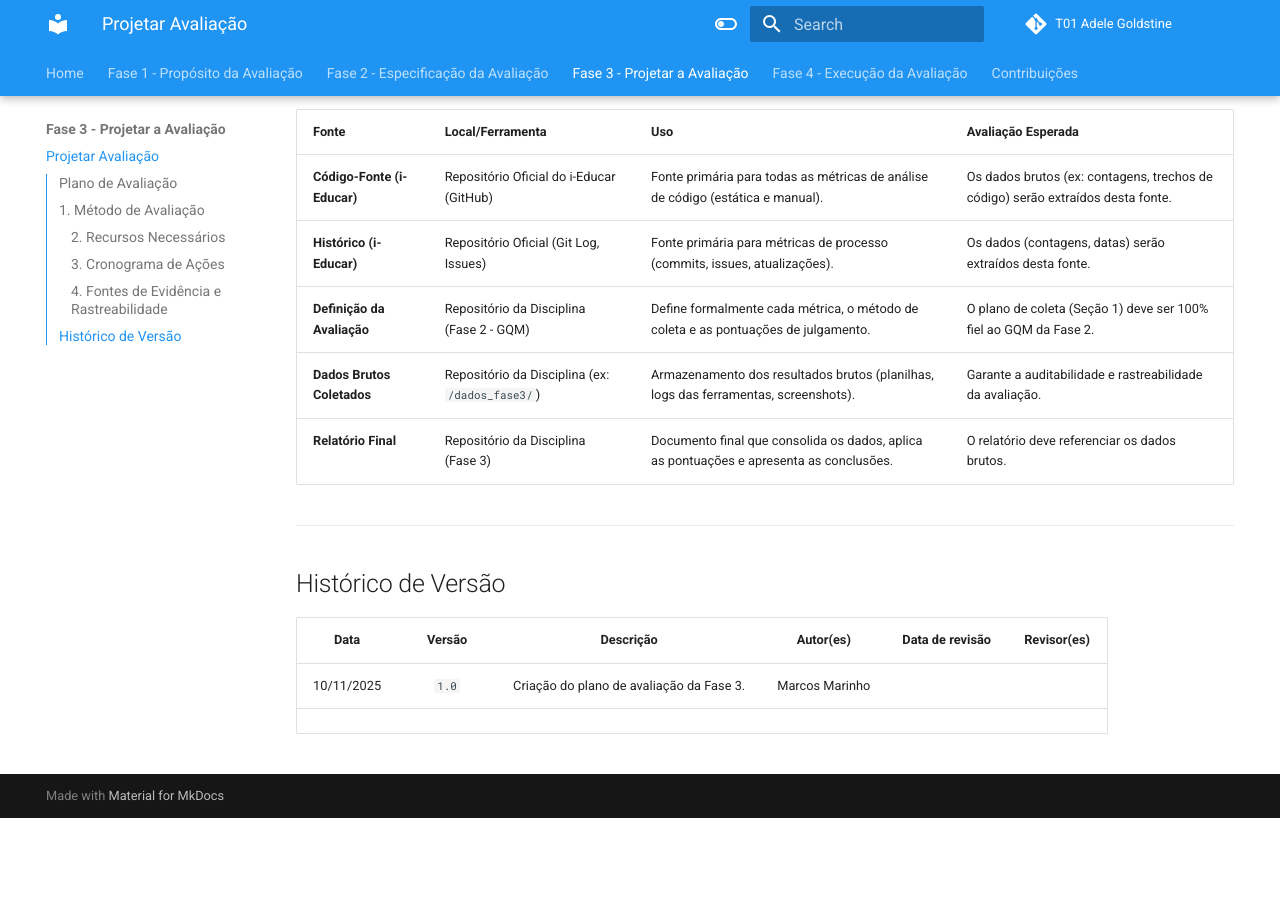
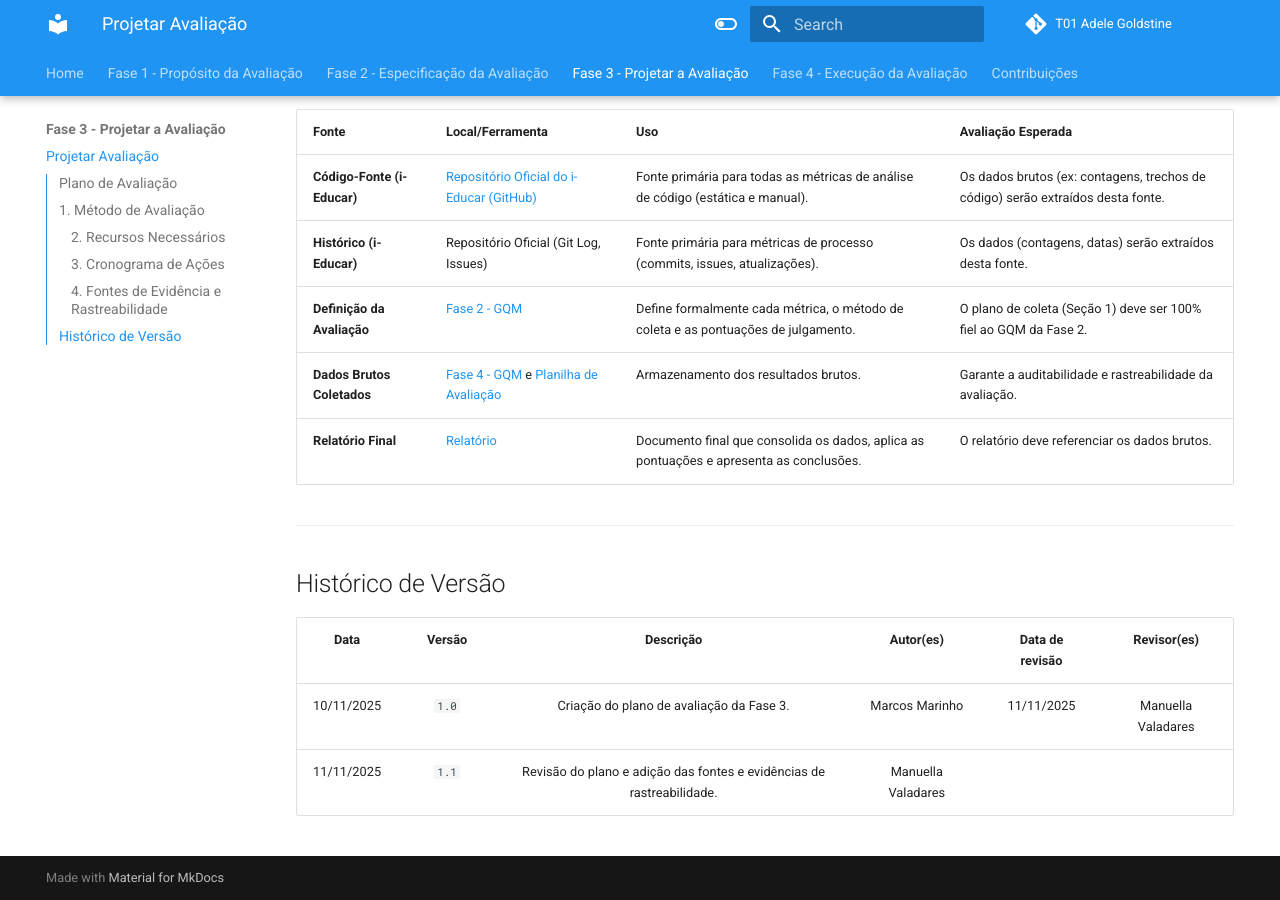
Before and after one commit to FCTE-Qualidade-de-Software-1/2025-2_T01_ADELE-GOLDSTINE, an MkDocs documentation site: the page built from docs/fase_3/projetar.md, in a window 1280 px wide and 900 px high, scrolled down 3416 px. Built offline with MkDocs 1.6.1 and Material for MkDocs 9.7.7, drawn with Linux system fonts in a browser that asks for light colours; comment, search, counter and statistics services are not loaded; before the commit the page ends 4234 px from its top, so only the background shows below that.

Commit message:
docs: adiciona a planilha e os links de rastreabilidade na fase 3

```diff
--- a/docs/fase_3/projetar.md
+++ b/docs/fase_3/projetar.md
@@ -60,11 +60,11 @@ Os seguintes documentos e fontes serão usados para garantir a rastreabilidade e
 
 | **Fonte** | **Local/Ferramenta** | **Uso** | **Avaliação Esperada** |
 | --- | --- | --- | --- |
-| **Código-Fonte (i-Educar)** | Repositório Oficial do i-Educar (GitHub) | Fonte primária para todas as métricas de análise de código (estática e manual). | Os dados brutos (ex: contagens, trechos de código) serão extraídos desta fonte. |
+| **Código-Fonte (i-Educar)** | [Repositório Oficial do i-Educar (GitHub)](https://github.com/portabilis/i-educar) | Fonte primária para todas as métricas de análise de código (estática e manual). | Os dados brutos (ex: contagens, trechos de código) serão extraídos desta fonte. |
 | **Histórico (i-Educar)** | Repositório Oficial (Git Log, Issues) | Fonte primária para métricas de processo (commits, issues, atualizações). | Os dados (contagens, datas) serão extraídos desta fonte. |
-| **Definição da Avaliação** | Repositório da Disciplina (Fase 2 - GQM) | Define formalmente cada métrica, o método de coleta e as pontuações de julgamento. | O plano de coleta (Seção 1) deve ser 100% fiel ao GQM da Fase 2. |
-| **Dados Brutos Coletados** | Repositório da Disciplina (ex: `/dados_fase3/`) | Armazenamento dos resultados brutos (planilhas, logs das ferramentas, screenshots). | Garante a auditabilidade e rastreabilidade da avaliação. |
-| **Relatório Final** | Repositório da Disciplina (Fase 3) | Documento final que consolida os dados, aplica as pontuações e apresenta as conclusões. | O relatório deve referenciar os dados brutos. |
+| **Definição da Avaliação** | [Fase 2 - GQM](../fase_2/introducao_gqm.md) | Define formalmente cada métrica, o método de coleta e as pontuações de julgamento. | O plano de coleta (Seção 1) deve ser 100% fiel ao GQM da Fase 2. |
+| **Dados Brutos Coletados** | [Fase 4 - GQM](../fase_4/) e [Planilha de Avaliação](https://docs.google.com/spreadsheets/d/1xK9J1rp2x5ZSQL_L3FXkUHIDdK44DdboHlh9b1tmC_k/edit?hl=pt-br&gid=0#gid=0) | Armazenamento dos resultados brutos. | Garante a auditabilidade e rastreabilidade da avaliação. |
+| **Relatório Final** | [Relatório]() | Documento final que consolida os dados, aplica as pontuações e apresenta as conclusões. | O relatório deve referenciar os dados brutos. |
 
 -----
 
@@ -72,5 +72,5 @@ Os seguintes documentos e fontes serão usados para garantir a rastreabilidade e
 
 | Data | Versão | Descrição | Autor(es) | Data de revisão | Revisor(es) |
 | :---: | :----: | :---: | :---: | :---: | :---: |
-| 10/11/2025 | `1.0` | Criação do plano de avaliação da Fase 3. | Marcos Marinho | | |
-| | | | | | |
+| 10/11/2025 | `1.0` | Criação do plano de avaliação da Fase 3. | Marcos Marinho | 11/11/2025 | Manuella Valadares |
+| 11/11/2025 | `1.1` | Revisão do plano e adição das fontes e evidências de rastreabilidade. | Manuella Valadares | | |
```
